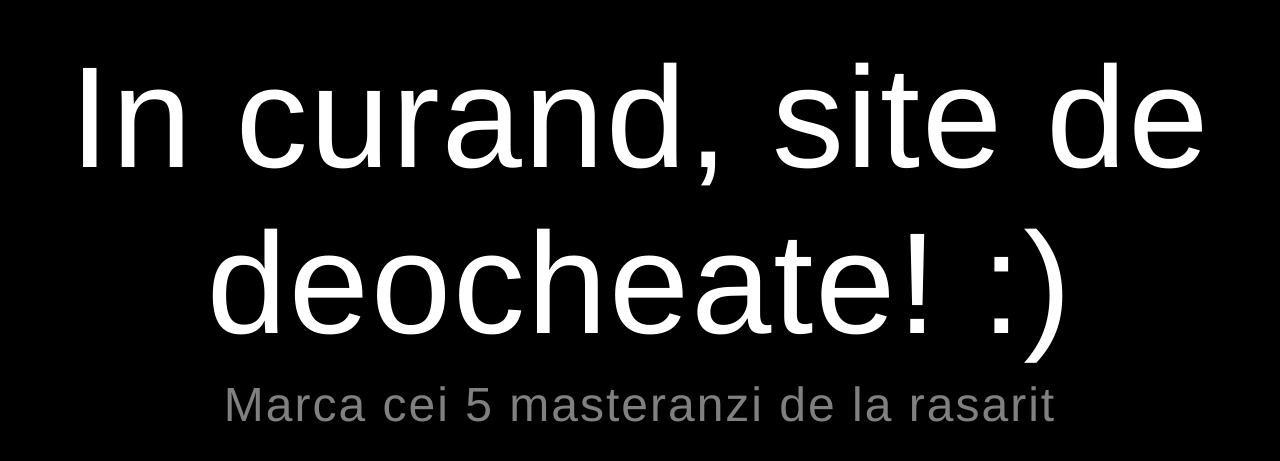
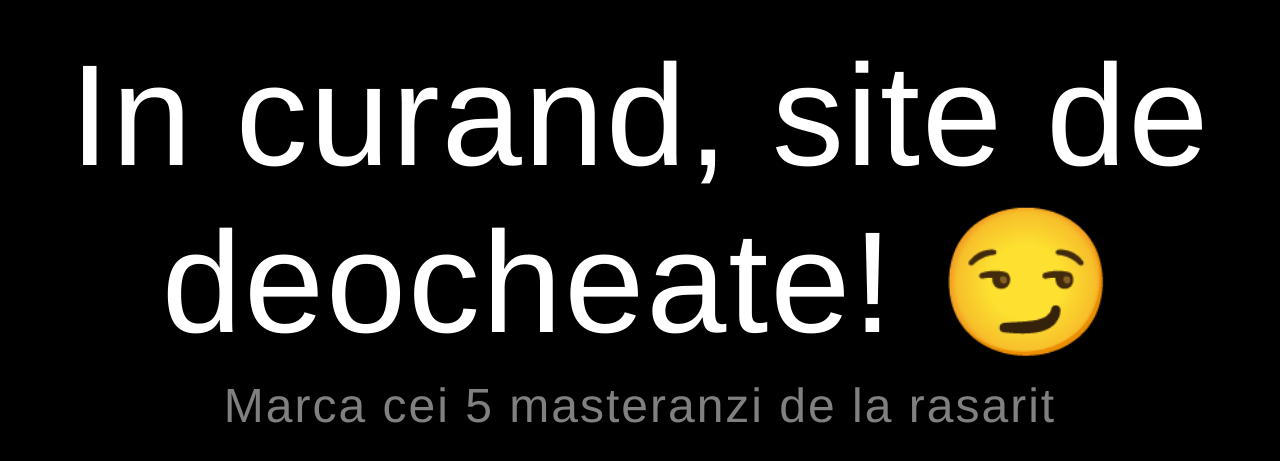
Before and after one commit to vromann/revhue, a plain HTML site: page index.html in a window 1280 px wide. Shown: the part 167-628 px from the top of the page. Drawn offline with Linux system fonts and the light colour scheme.

Commit message:
Update index.html

```diff
--- a/index.html
+++ b/index.html
@@ -29,7 +29,7 @@
 </head>
 <body>
   <div>
-    <div>In curand, site de deocheate! :)</div>
+    <div>In curand, site de deocheate! 😏</div>
     <div class="hint">Marca cei 5 masteranzi de la rasarit</div>
   </div>
 </body>
```
